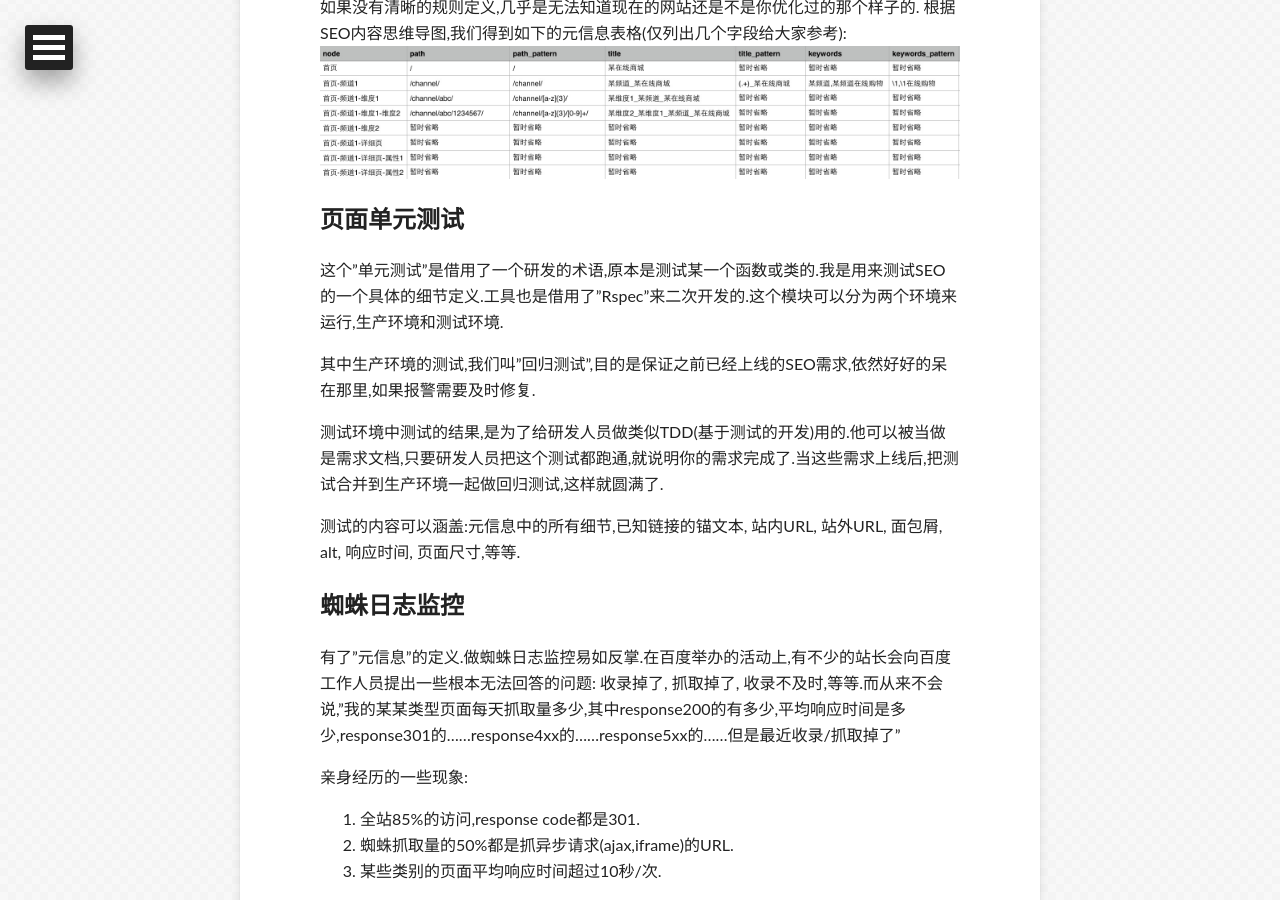
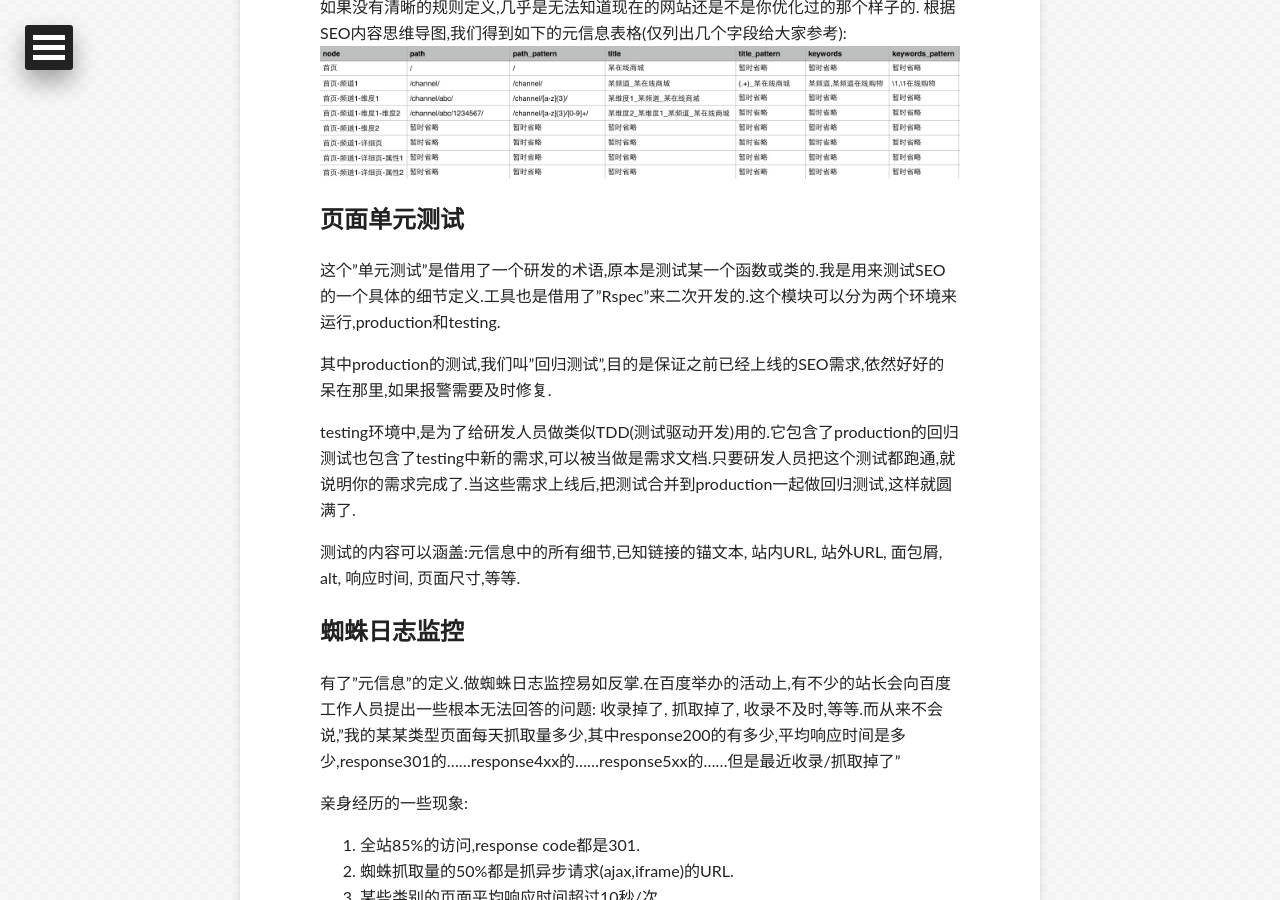
Before and after one commit to apyixiang/apyixiang.github.io, a Jekyll site: the page built from _posts/2015-05-14-seo-specs.markdown, in a window 1280 px wide and 900 px high, scrolled down 2212 px. Built offline with Jekyll 4.4.1, drawn with Linux system fonts in a browser that asks for light colours; some web fonts are replaced; Markdown is read by kramdown in place of the engine named in the settings; comment, search, counter and statistics services are not loaded.

Commit message:
use english words instead of chinese words for clearer expressions

```diff
--- a/_posts/2015-05-14-seo-specs.markdown
+++ b/_posts/2015-05-14-seo-specs.markdown
@@ -49,11 +49,11 @@ www.example.com/?channel=123&category=abc&brand=def&tracking=other_website
 ##页面单元测试
 
 
-这个"单元测试"是借用了一个研发的术语,原本是测试某一个函数或类的.我是用来测试SEO的一个具体的细节定义.工具也是借用了"Rspec"来二次开发的.这个模块可以分为两个环境来运行,生产环境和测试环境.
+这个"单元测试"是借用了一个研发的术语,原本是测试某一个函数或类的.我是用来测试SEO的一个具体的细节定义.工具也是借用了"Rspec"来二次开发的.这个模块可以分为两个环境来运行,production和testing.
 
-其中生产环境的测试,我们叫"回归测试",目的是保证之前已经上线的SEO需求,依然好好的呆在那里,如果报警需要及时修复.
+其中production的测试,我们叫"回归测试",目的是保证之前已经上线的SEO需求,依然好好的呆在那里,如果报警需要及时修复.
 
-测试环境中测试的结果,是为了给研发人员做类似TDD(基于测试的开发)用的.他可以被当做是需求文档,只要研发人员把这个测试都跑通,就说明你的需求完成了.当这些需求上线后,把测试合并到生产环境一起做回归测试,这样就圆满了.
+testing环境中,是为了给研发人员做类似TDD(测试驱动开发)用的.它包含了production的回归测试也包含了testing中新的需求,可以被当做是需求文档.只要研发人员把这个测试都跑通,就说明你的需求完成了.当这些需求上线后,把测试合并到production一起做回归测试,这样就圆满了.
 
 测试的内容可以涵盖:元信息中的所有细节,已知链接的锚文本, 站内URL, 站外URL, 面包屑, alt, 响应时间, 页面尺寸,等等.
 
```
